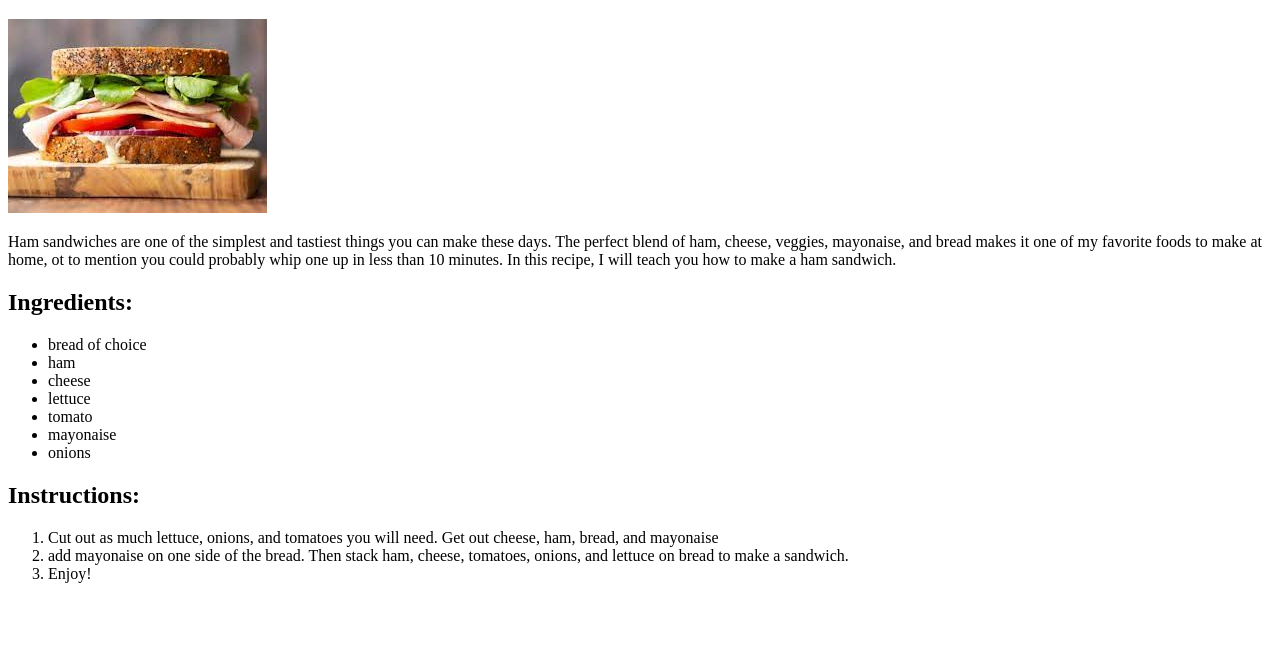
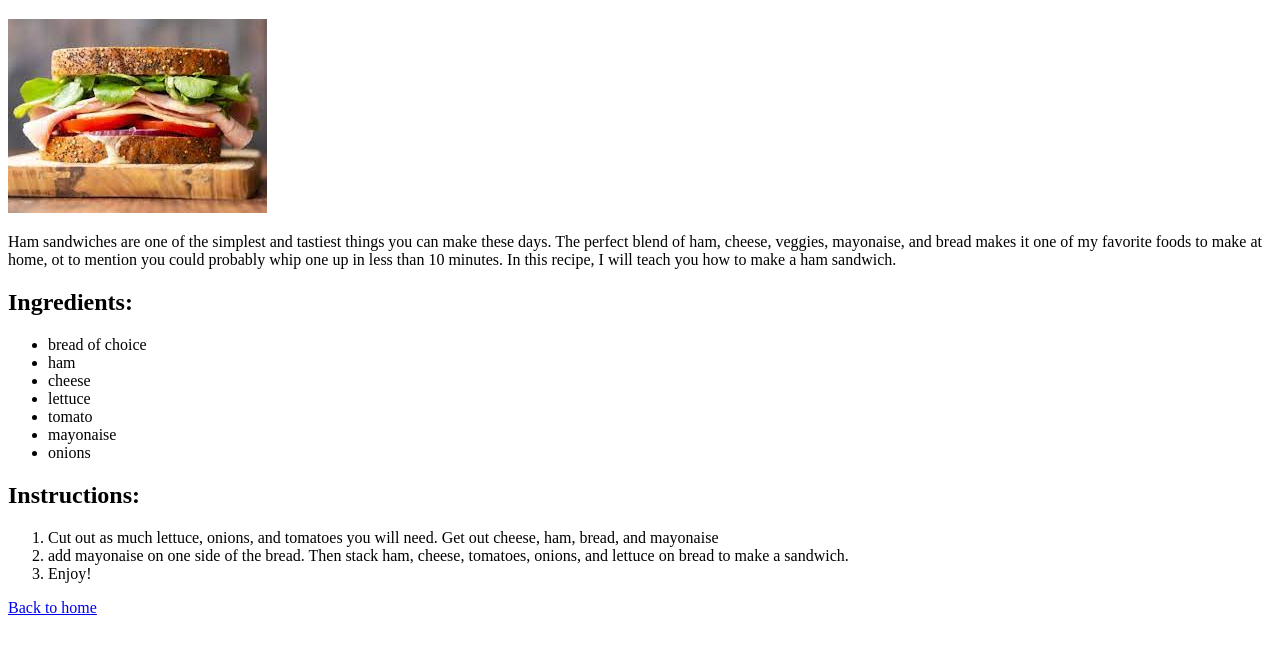
Before and after one commit to dotaplayer1/odin-recipes, a plain HTML site: page recipes/sandwich.html in a window 1280 px wide. Shown: the part 61-712 px from the top of the page. Drawn offline with Linux system fonts and the light colour scheme.

Commit message:
add changes to sandwich.html

```diff
--- a/recipes/sandwich.html
+++ b/recipes/sandwich.html
@@ -26,5 +26,6 @@
         <li>add mayonaise on one side of the bread. Then stack ham, cheese, tomatoes, onions, and lettuce on bread to make a sandwich.</li>
         <li>Enjoy!</li>
     </ol>
+    <a href="../index.html">Back to home</a>
 </body>
 </html>
```
